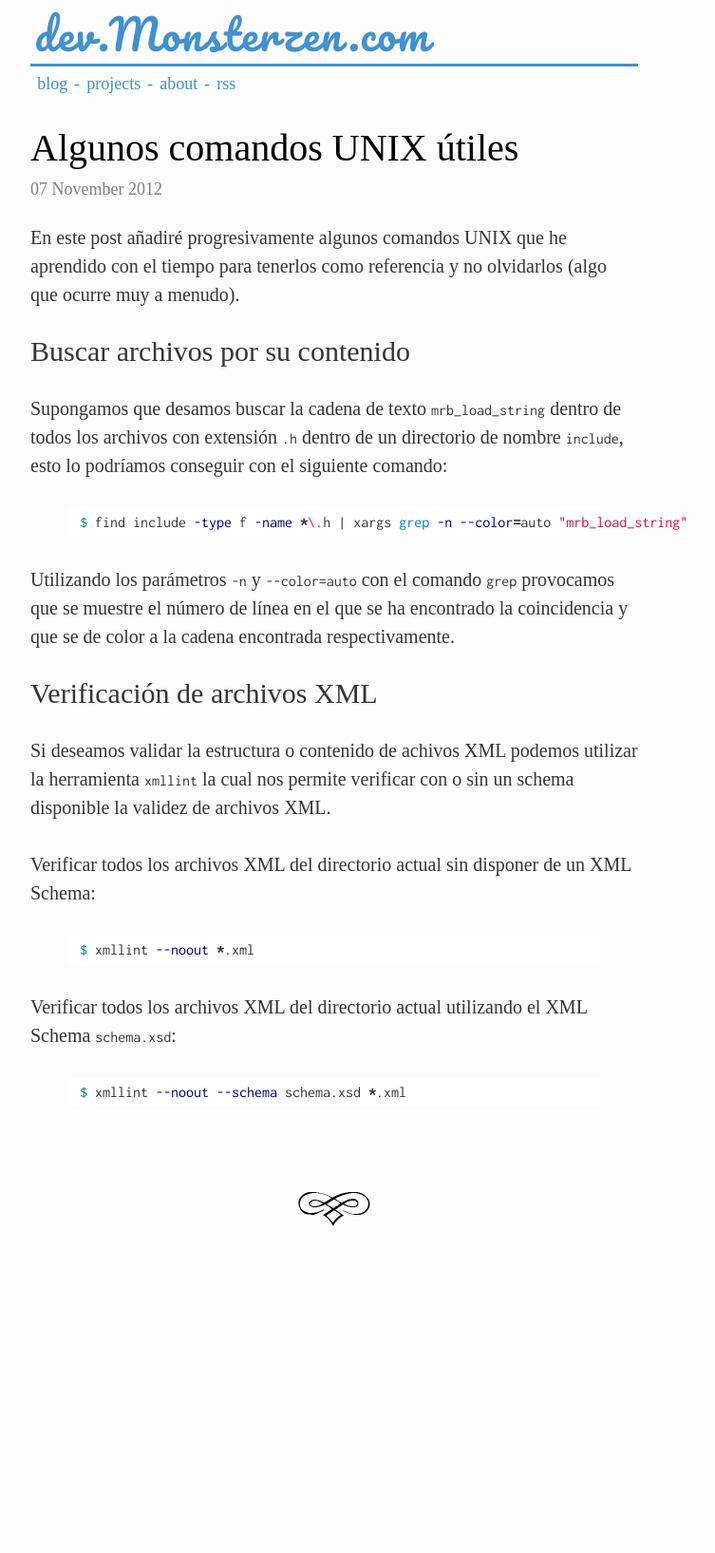
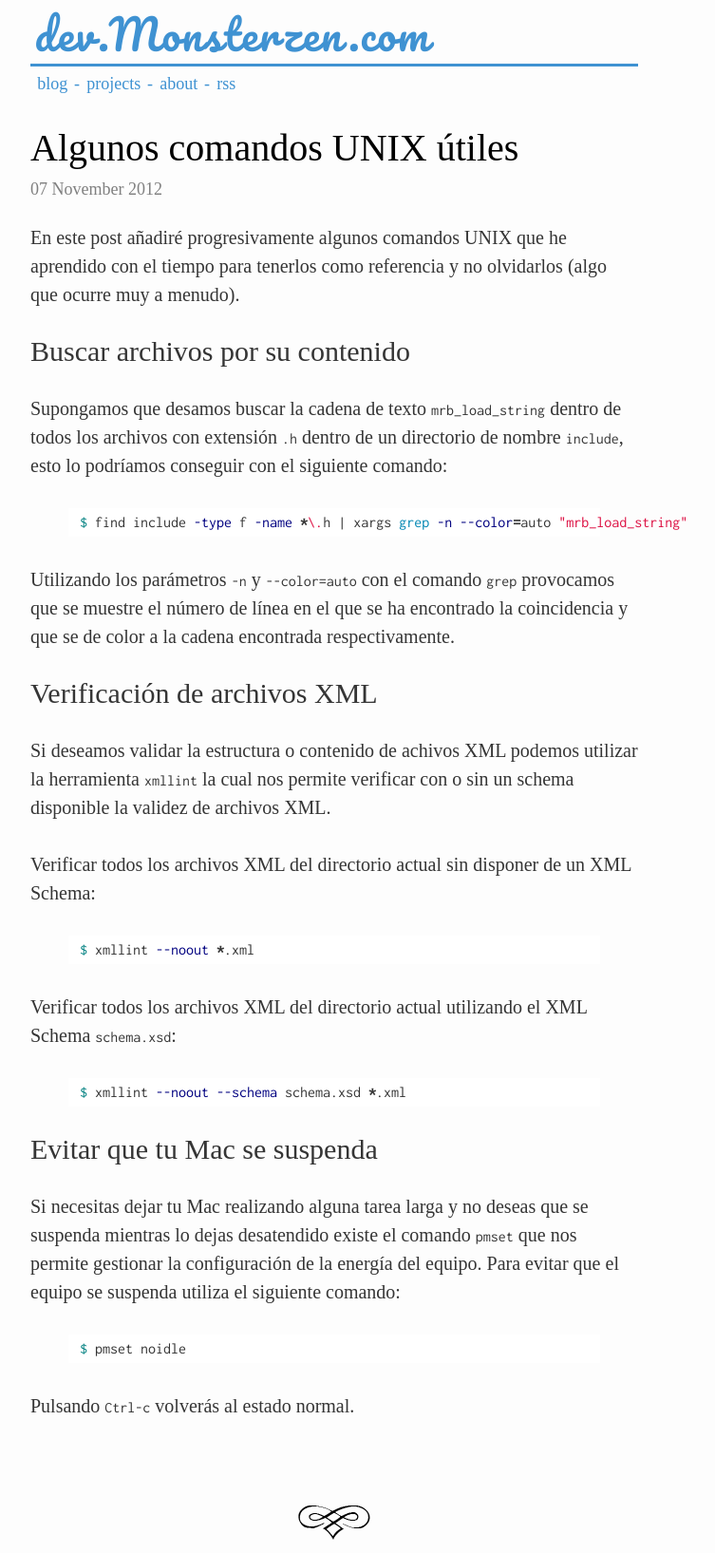
Before and after one commit to jfcalvo/jfcalvo.github.com, a Jekyll site: the page built from _posts/2012-11-07-comandos-utiles.markdown, in a window 1280 px wide. Shown: the whole page at 95% size, without its empty margins (288-1041 px from the left). Built offline with Jekyll 4.4.1, drawn with Linux system fonts in a browser that asks for light colours; some web fonts are replaced; before the commit the page ends 1305 px from its top, so only the background shows below that.

Commit message:
Add a new command to avoid idle sleep on Mac

```diff
--- a/_posts/2012-11-07-comandos-utiles.markdown
+++ b/_posts/2012-11-07-comandos-utiles.markdown
@@ -33,3 +33,13 @@ Verificar todos los archivos XML del directorio actual utilizando el XML Schema
 {% highlight bash %}
 $ xmllint --noout --schema schema.xsd *.xml
 {% endhighlight %}
+
+## Evitar que tu Mac se suspenda
+
+Si necesitas dejar tu Mac realizando alguna tarea larga y no deseas que se suspenda mientras lo dejas desatendido existe el comando `pmset` que nos permite gestionar la configuración de la energía del equipo. Para evitar que el equipo se suspenda utiliza el siguiente comando:
+
+{% highlight bash %}
+$ pmset noidle
+{% endhighlight %}
+
+Pulsando `Ctrl-c` volverás al estado normal.
```
